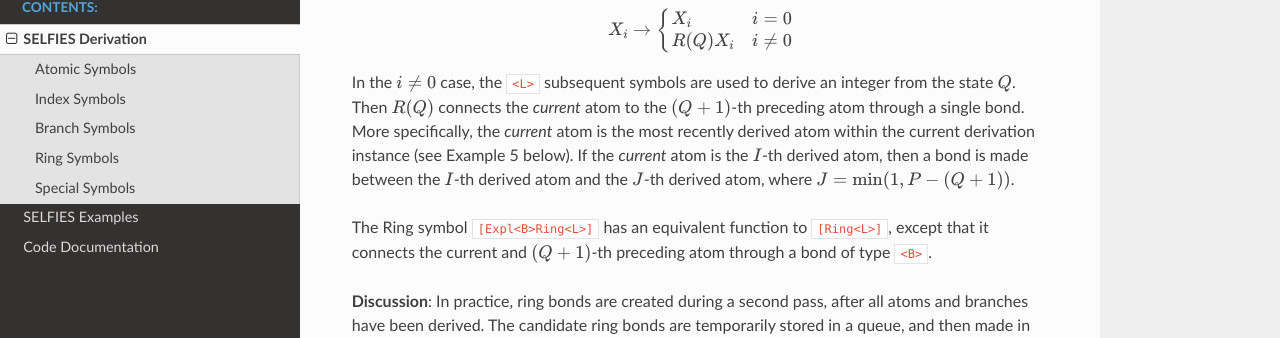
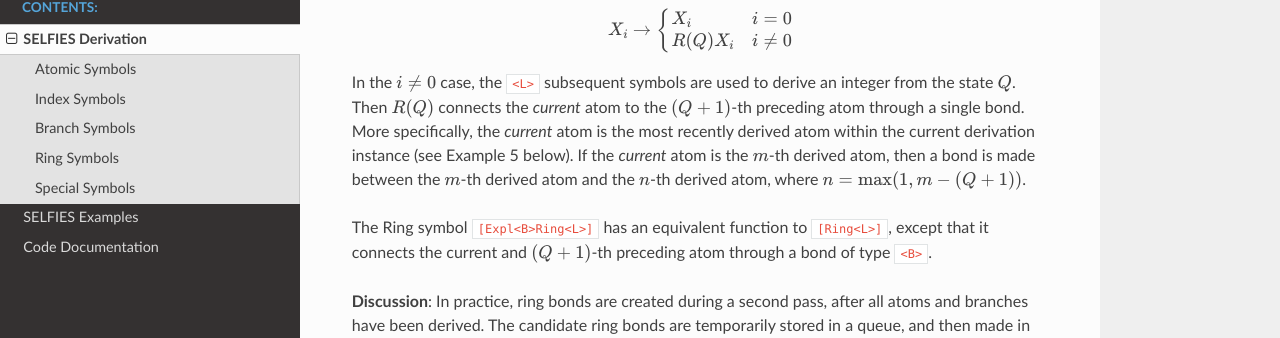
Before and after one commit to aspuru-guzik-group/selfies, a Sphinx documentation site: the page built from docs/source/tutorial.rst, in a window 1280 px wide and 900 px high, scrolled down 3044 px. Shown: the part 114-452 px from the top of the window. Built offline with Sphinx 7.4.7 and the Read the Docs theme 2.0.0, drawn with Linux system fonts in a browser that asks for light colours.

Commit message:
Update tutorial.rst

```diff
--- a/docs/source/tutorial.rst
+++ b/docs/source/tutorial.rst
@@ -206,9 +206,9 @@ derive an integer from the state :math:`Q`. Then :math:`R(Q)` connects the
 *current* atom to the :math:`(Q + 1)`-th preceding atom through a
 single bond. More specifically, the *current* atom is the most recently
 derived atom within the current derivation instance (see Example 5 below).
-If the *current* atom is the :math:`I`-th derived atom, then
-a bond is made between the :math:`I`-th derived atom and the :math:`J`-th
-derived atom, where :math:`J = \min(1, P - (Q + 1))`.
+If the *current* atom is the :math:`m`-th derived atom, then
+a bond is made between the :math:`m`-th derived atom and the :math:`n`-th
+derived atom, where :math:`n = \max(1, m - (Q + 1))`.
 
 The Ring symbol ``[Expl<B>Ring<L>]`` has an equivalent function to
 ``[Ring<L>]``, except that it connects the current and :math:`(Q + 1)`-th
```
